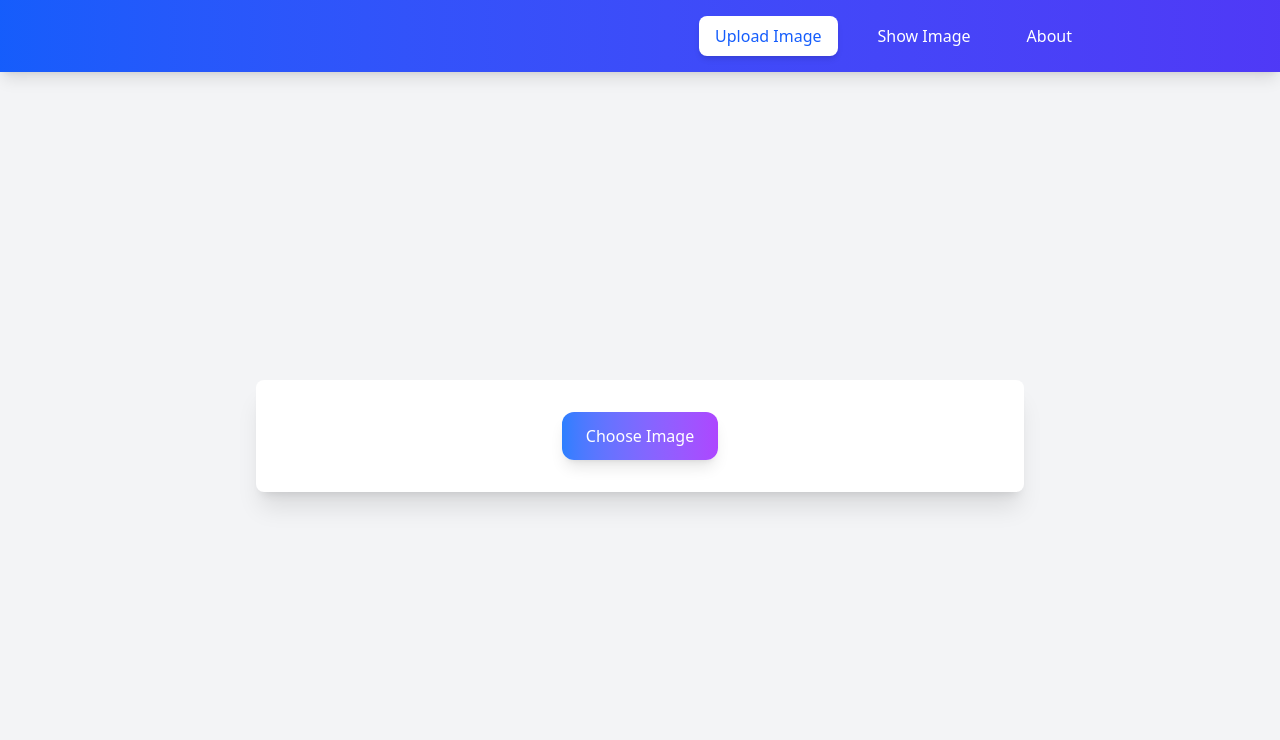
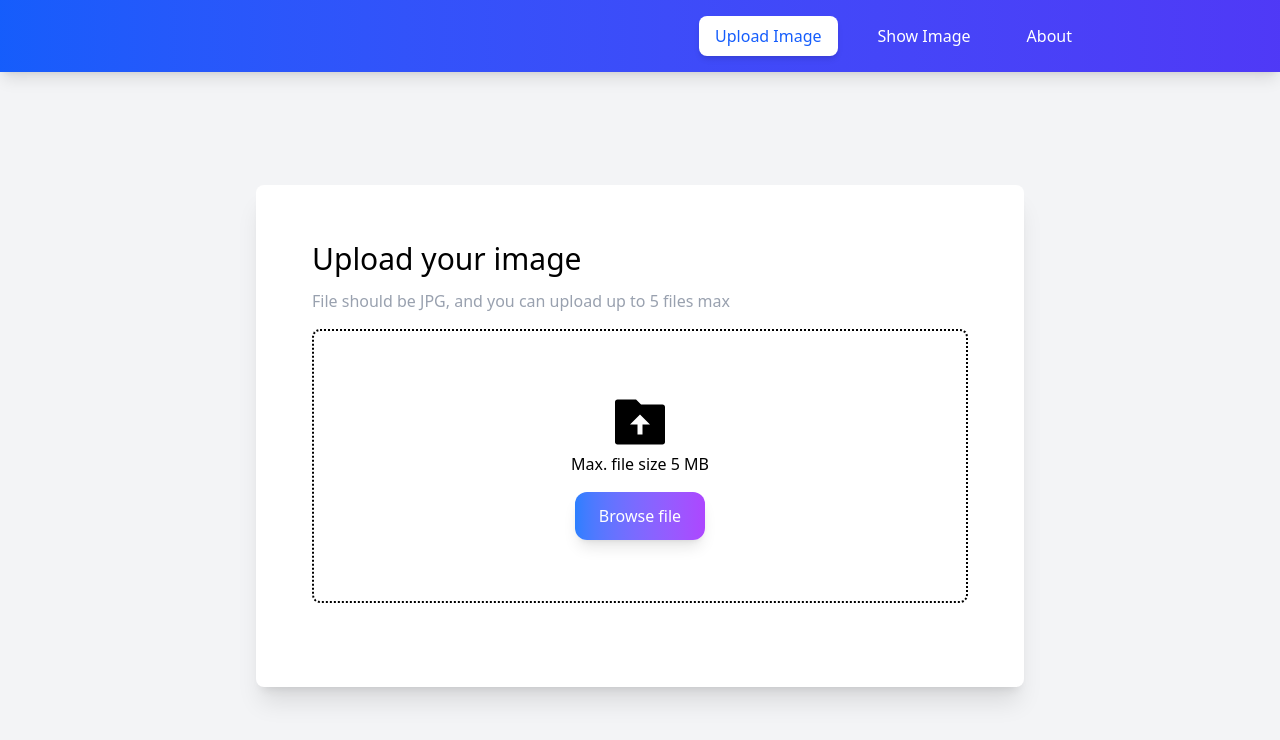
Before and after one commit to chotipats2092002/CoE-Access-Control, a React (Vite) app in the folder web/: page / in a window 1280 px wide. Shown: the top 740 px of the page. Built offline with nearby package versions, Linux system fonts and the light colour scheme.

Commit message:
upload page done

```diff
--- a/web/package.json
+++ b/web/package.json
@@ -10,11 +10,14 @@
     "preview": "vite preview"
   },
   "dependencies": {
+    "@react-icons/all-files": "^4.1.0",
     "@tailwindcss/vite": "^4.0.6",
     "axios": "^1.7.9",
     "lucide-react": "^0.475.0",
     "react": "^19.0.0",
     "react-dom": "^19.0.0",
+    "react-dropzone": "^14.3.8",
+    "react-icons": "^5.5.0",
     "react-router-dom": "^7.1.5",
     "tailwindcss": "^4.0.6"
   },
--- a/web/src/components/Navbar.tsx
+++ b/web/src/components/Navbar.tsx
@@ -2,15 +2,16 @@ import { Link, useLocation } from "react-router-dom";
 
 const Navbar = () => {
   const location = useLocation();
+  const links = [
+    { path: "/", name: "Upload Image" },
+    { path: "/show", name: "Show Image" },
+    { path: "/about", name: "About" },
+  ]
 
   return (
     <nav className="bg-gradient-to-r from-blue-600 to-indigo-600 shadow-lg p-4">
       <div className="max-w-4xl mx-auto flex justify-end space-x-6">
-        {[
-          { path: "/", name: "Upload Image" },
-          { path: "/show", name: "Show Image" },
-          { path: "/about", name: "About" },
-        ].map((item) => (
+        {links.map((item) => (
           <Link
             key={item.path}
             to={item.path}
--- a/web/src/components/UploadButton.tsx
+++ b/web/src/components/UploadButton.tsx
@@ -1,6 +1,9 @@
-import React, { useState, useEffect } from "react";
+import React, { useState, useEffect, useCallback } from "react";
+import { useDropzone } from 'react-dropzone'
 import { XCircle } from "lucide-react";
 import uploadImage from "../services/uploadService";
+import { RiFolderUploadFill } from "react-icons/ri";
+
 
 interface ImageUploadProps {
     onImageSelect: (file: File | null) => void;
@@ -45,14 +48,87 @@ const ImageUpload: React.FC<ImageUploadProps> = ({ onImageSelect }) => {
         };
     }, [preview]);
 
+
+    const onDrop = useCallback((acceptedFiles: FileList) => {
+        // Do something with the files
+        const objectUrl = URL.createObjectURL(acceptedFiles[0]);
+        setPreview(objectUrl);
+        setSelectedFile(acceptedFiles[0])
+        console.log(acceptedFiles[0])
+        console.log("ok")
+    }, [])
+    const { getRootProps, getInputProps, open } = useDropzone({
+        onDrop, maxFiles: 1, noClick: true,
+    })
+
     return (
-        <div className="flex flex-col items-center space-y-6">
-            {!preview ? (
-                <label className="cursor-pointer bg-gradient-to-r from-blue-500 to-purple-500 text-white px-6 py-3 rounded-xl shadow-lg hover:scale-105 transform transition-all duration-300 ease-in-out">
-                    Choose Image
-                    <input type="file" accept="image/*" className="hidden" onChange={handleFileChange} />
-                </label>
-            ) : (
+        <div className="flex flex-col">
+
+
+            <div className="p-6 flex flex-col gap-4">
+                <div className="flex flex-col gap-3">
+                    <h2 className="text-3xl">Upload your image</h2>
+                    <h4 className="text-base text-gray-400">File should be JPG, and you can upload up to 5 files max</h4>
+
+                </div>
+                <div className="border-2 border-dotted rounded-lg">
+                    <div className="min-h-[270px] flex flex-col justify-center" {...getRootProps()}>
+                        {
+                            (!preview) ? (
+                                <div className="p-4 flex flex-col justify-center items-center gap-4 ">
+                                    <input {...getInputProps()} />
+                                    <div className="flex flex-col items-center">
+                                        <RiFolderUploadFill className="text-6xl" />
+                                        <p>Max. file size 5 MB</p>
+                                    </div>
+
+                                    <div className="w-1/2 flex flex-row justify-center">
+                                        <button type="button" onClick={open} className="cursor-pointer bg-gradient-to-r from-blue-500 to-purple-500 text-white px-6 py-3 rounded-xl shadow-lg hover:scale-105 transform transition-all duration-300 ease-in-out">
+                                            Browse file
+                                        </button>
+                                    </div>
+                                </div>
+                            ) :
+                                (<div className="flex flex-row justify-center">
+                                    <div className="relative w-1/3">
+                                        <img
+                                            src={preview}
+                                            alt="Preview"
+                                            className="w-48 h-48 object-cover rounded-xl border-4 border-gray-300 shadow-lg transform transition-all hover:scale-105 duration-300"
+                                        />
+                                        <button
+                                            onClick={handleRemoveImage}
+                                            className="absolute -top-4 right-5 bg-white text-gray-700 rounded-full p-2 shadow-xl hover:bg-gray-200 transition-all duration-200"
+                                        >
+                                            <XCircle size={28} className="text-red-500" />
+                                        </button>
+
+                                    </div>
+                                </div>)
+                        }
+                    </div>
+                </div>
+                <div className="h-3">
+                    {preview && (
+                        <div className="flex flex-row justify-center">
+                            <div className="">
+                                <button
+                                    onClick={handleUpload}
+                                    className="text-sm bg-gradient-to-r from-green-400 to-teal-500 text-white px-4 py-3 rounded-xl shadow-lg hover:scale-105 transform transition-all duration-300 ease-in-out"
+                                >
+                                    Upload Image
+                                </button>
+                            </div>
+                        </div>
+                    )}
+                </div>
+            </div>
+
+            {/* // <label className="cursor-pointer bg-gradient-to-r from-blue-500 to-purple-500 text-white px-6 py-3 rounded-xl shadow-lg hover:scale-105 transform transition-all duration-300 ease-in-out">
+                //     Choose Image
+                //     <input type="file" accept="image/*" className="hidden" onChange={handleFileChange} />
+                // </label> */}
+            {/*
                 <div className="relative">
                     <img
                         src={preview}
@@ -65,16 +141,10 @@ const ImageUpload: React.FC<ImageUploadProps> = ({ onImageSelect }) => {
                     >
                         <XCircle size={28} className="text-red-500" />
                     </button>
-                </div>
-            )}
-            {preview && (
-                <button
-                    onClick={handleUpload}
-                    className="bg-gradient-to-r from-green-400 to-teal-500 text-white px-6 py-3 rounded-xl shadow-lg hover:scale-105 transform transition-all duration-300 ease-in-out"
-                >
-                    Upload Image
-                </button>
-            )}
+                </div> */}
+
+
+
         </div>
     );
 };
--- a/web/src/services/uploadService.ts
+++ b/web/src/services/uploadService.ts
@@ -3,6 +3,9 @@ import axios from "axios";
 
 const uploadImage = async (file: File): Promise<File> => {
     const formData = new FormData();
+
+
+
     formData.append("file", file);
     const api_url = "http://localhost:5001/upload";
 
```
Also changed, not shown: 1 other file (tests, documents, lock files or other folders).
